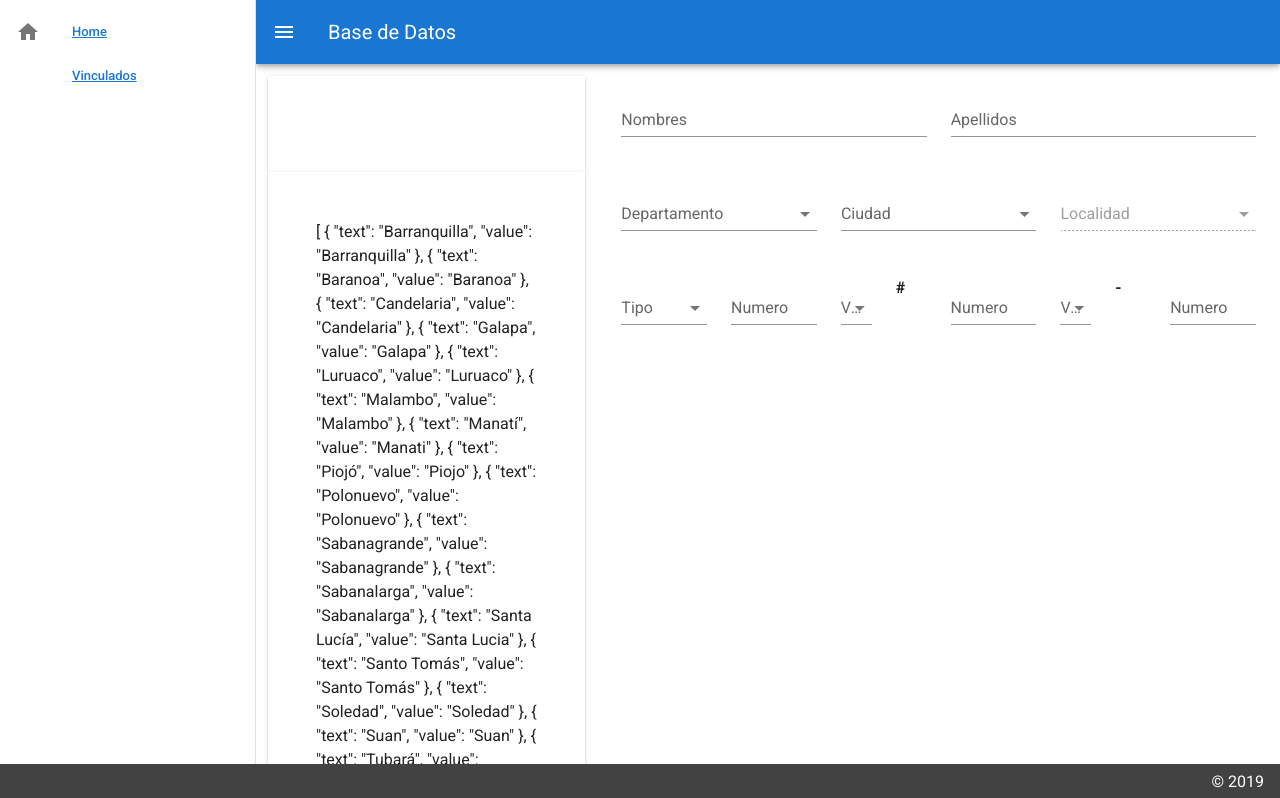
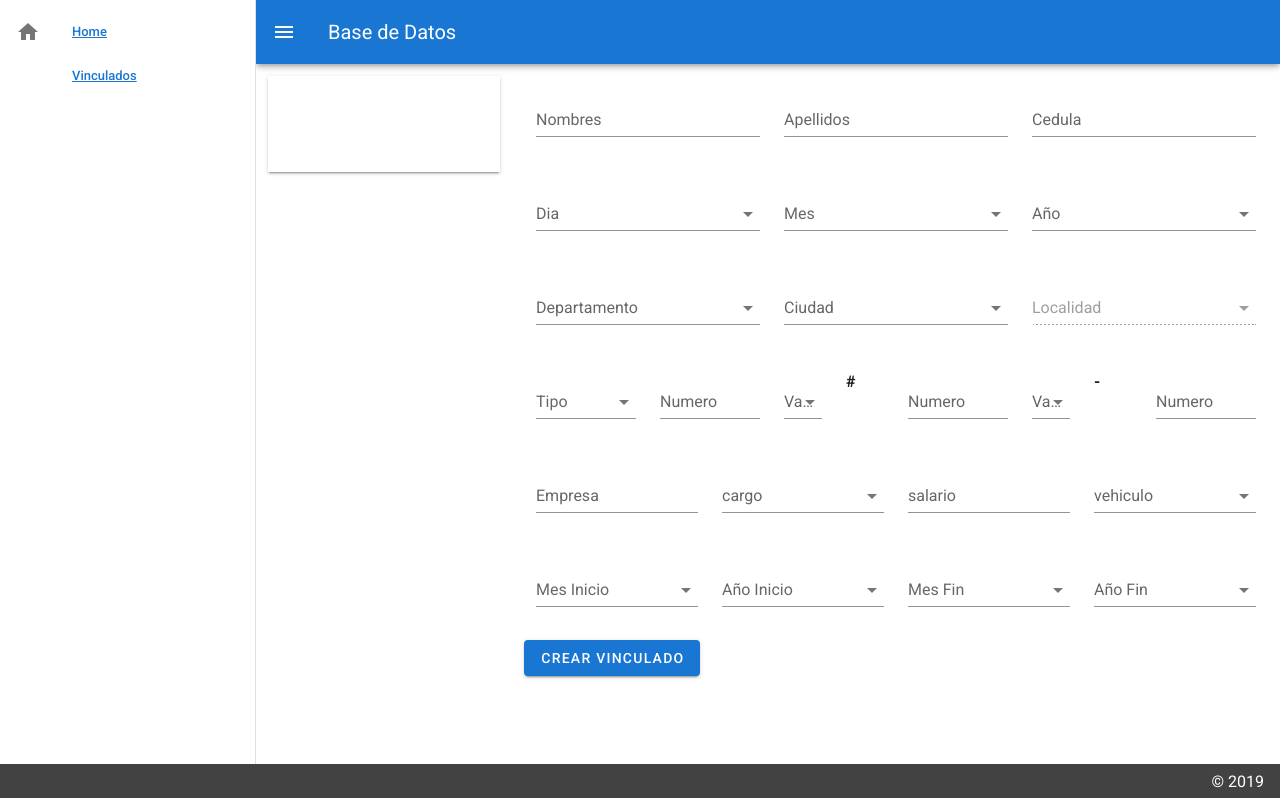
Before and after one commit to casalgado/zabsal, a Vue app: page /#/crear in a window 1280 px wide. Shown: the top 798 px of the page. Built offline with nearby package versions, Linux system fonts and the light colour scheme; no server answers; what vue-textarea-autosize would draw is missing.

Commit message:
form first draft

```diff
--- a/src/components/form/Client.vue
+++ b/src/components/form/Client.vue
@@ -1,18 +1,32 @@
 <template>
   <v-container fluid>
     <v-row>
-      <v-col cols="12" xs="12" sm="4">
-        <v-card class="pa-12" tile>{{ this.state }}</v-card>
-        <v-card class="pa-12" tile>{{ cityOptions }}</v-card>
+      <v-col cols="12" xs="12" sm="3">
+        <v-card class="pa-12" tile>{{ }}</v-card>
       </v-col>
-      <v-col cols="12" xs="12" sm="8">
-        <v-container fluid>
+      <v-col cols="12" xs="12" sm="9">
+        <v-container fluid id="form">
           <v-row>
-            <v-col cols="12" xs="12" sm="6">
+            <v-col cols="12" xs="12" sm="4">
               <v-text-field v-model="first_names" label="Nombres" required />
             </v-col>
-            <v-col cols="12" xs="12" sm="6">
+            <v-col cols="12" xs="12" sm="4">
               <v-text-field v-model="last_names" label="Apellidos" required />
+            </v-col>
+            <v-col cols="12" xs="12" sm="4">
+              <v-text-field v-model="id_number" label="Cedula" required />
+            </v-col>
+          </v-row>
+
+          <v-row>
+            <v-col cols="12" xs="12" sm="4">
+              <v-select v-model="day_of_birth" :items="days" label="Dia" required placeholder />
+            </v-col>
+            <v-col cols="12" xs="12" sm="4">
+              <v-select v-model="month_of_birth" :items="months" label="Mes" required placeholder />
+            </v-col>
+            <v-col cols="12" xs="12" sm="4">
+              <v-select v-model="year_of_birth" :items="years" label="Año" required placeholder />
             </v-col>
           </v-row>
 
@@ -84,6 +98,62 @@
               <v-text-field v-model="plaque_number" label="Numero" required placeholder=" " />
             </v-col>
           </v-row>
+          <v-row>
+            <v-col cols="12" xs="12" sm="3">
+              <v-text-field v-model="company" label="Empresa" required placeholder />
+            </v-col>
+            <v-col cols="12" xs="12" sm="3">
+              <v-select v-model="job_position" :items="job_positions" label="cargo" required />
+            </v-col>
+            <v-col cols="12" xs="12" sm="3">
+              <v-text-field v-model="salary" label="salario" required placeholder />
+            </v-col>
+            <v-col cols="12" xs="12" sm="3">
+              <v-select v-model="vehicle" :items="vehicles" label="vehiculo" required />
+            </v-col>
+          </v-row>
+          <v-row>
+            <v-col cols="12" xs="12" sm="3">
+              <v-select
+                v-model="contract_month_start"
+                :items="months"
+                label="Mes Inicio"
+                required
+                placeholder
+              />
+            </v-col>
+            <v-col cols="12" xs="12" sm="3">
+              <v-select
+                v-model="contract_year_start"
+                :items="years"
+                label="Año Inicio"
+                required
+                placeholder
+              />
+            </v-col>
+            <v-col cols="12" xs="12" sm="3">
+              <v-select
+                v-model="contract_month_end"
+                :items="months"
+                label="Mes Fin"
+                required
+                placeholder
+              />
+            </v-col>
+            <v-col cols="12" xs="12" sm="3">
+              <v-select
+                v-model="contract_year_end"
+                :items="years"
+                label="Año Fin"
+                required
+                placeholder
+              />
+            </v-col>
+          </v-row>
+
+          <v-row>
+            <v-btn class="primary" @click="submit">Crear Vinculado</v-btn>
+          </v-row>
         </v-container>
       </v-col>
     </v-row>
@@ -99,12 +169,22 @@ import {
   cities,
   districts
 } from "./options/address";
+import { days, months, years } from "./options/dates";
+import { education_levels, vehicles, job_positions } from "./options/personal";
+import { clients } from "../../firebase";
 export default {
   name: "Client",
   data() {
     return {
       first_names: "",
       last_names: "",
+      id_number: "",
+      days: days,
+      months: months,
+      years: years,
+      day_of_birth: "",
+      month_of_birth: "",
+      year_of_birth: "",
       state: "",
       states: states,
       city: "",
@@ -120,10 +200,50 @@ export default {
       road_variants_ext_two: "",
       plaque_number: "",
       road_variants: road_variants,
-      road_variants_ext: road_variants_ext
+      road_variants_ext: road_variants_ext,
+      vehicle: "",
+      vehicles: vehicles,
+      education: "",
+      education_levels: education_levels,
+      job_position: "",
+      job_positions: job_positions,
+      company: "",
+      salary: "",
+      contract_year_start: "",
+      contract_month_start: "",
+      contract_year_end: "",
+      contract_month_end: ""
     };
   },
   computed: {
+    form_object() {
+      return {
+        nombres: this.first_names,
+        apellidos: this.last_names,
+        diacumple: this.day_of_birth,
+        mescumple: this.month_of_birth,
+        anocumple: this.year_of_birth,
+        id: this.id_number,
+        departamento: this.state,
+        ciudad: this.city,
+        localidad: this.district,
+        tipo_de_via: this.road_type,
+        num_via_principal: this.road_number_one,
+        var_via_principal: this.road_variants_one,
+        num_via_alterna: this.road_number_two,
+        var_via_alterna: this.road_variants_two,
+        num_placa: this.plaque_number,
+        vehiculo: this.vehicle,
+        educacion: this.education,
+        cargo: this.job_position,
+        empresa: this.company,
+        salario: this.salary,
+        m_i_contrato: this.contract_month_start,
+        a_i_contrato: this.contract_year_start,
+        m_f_contrato: this.contract_month_end,
+        a_f_contrato: this.contract_month_end
+      };
+    },
     cityOptions() {
       if (this.state == "") {
         return [
@@ -136,6 +256,14 @@ export default {
         return cities[this.state];
       }
     }
+  },
+  methods: {
+    submit() {
+      let id_string = this.form_object.id;
+      this.form_object.id = parseInt(this.form_object.id);
+      console.log(this.form_object.id);
+      clients.doc(id_string).set(this.form_object);
+    }
   }
 };
 </script>
--- a/src/components/form/options/address.js
+++ b/src/components/form/options/address.js
@@ -1,25 +1,25 @@
 export { road_types, road_variants, road_variants_ext, states, cities, districts };
 
 const road_types = [
-	{ text: 'Calle', value: 'CL' },
-	{ text: 'Carrera', value: 'KR' },
-	{ text: 'Autopista', value: 'AU' },
-	{ text: 'Avenida', value: 'AV' },
-	{ text: 'Avenida Calle', value: 'AC' },
-	{ text: 'Avenida Carrera', value: 'AK' },
-	{ text: 'Bulevar', value: 'BL' },
-	{ text: 'Carretera', value: 'CT' },
-	{ text: 'Circular', value: 'CQ' },
-	{ text: 'Circunvalar', value: 'CV' },
-	{ text: 'Cuentas Corridas', value: 'CC' },
-	{ text: 'Diagonal', value: 'DG' },
-	{ text: 'Pasaje', value: 'PJ' },
-	{ text: 'Paseo', value: 'PS' },
-	{ text: 'Peatonal', value: 'PT' },
-	{ text: 'Transversal', value: 'TV' },
-	{ text: 'Troncal', value: 'TC' },
-	{ text: 'Variante', value: 'VT' },
-	{ text: 'Via', value: 'VI' }
+	{ text: 'calle', value: 'calle' },
+	{ text: 'carrera', value: 'carrera' },
+	{ text: 'autopista', value: 'autopista' },
+	{ text: 'avenida', value: 'avenida' },
+	{ text: 'avenida calle', value: 'avenida calle' },
+	{ text: 'avenida carrera', value: 'avenida carrera' },
+	{ text: 'bulevar', value: 'bulevar' },
+	{ text: 'carretera', value: 'carretera' },
+	{ text: 'circular', value: 'circular' },
+	{ text: 'circunvalar', value: 'circunvalar' },
+	{ text: 'cuentas corridas', value: 'cuentas corridas' },
+	{ text: 'diagonal', value: 'diagonal' },
+	{ text: 'pasaje', value: 'pasaje' },
+	{ text: 'paseo', value: 'paseo' },
+	{ text: 'peatonal', value: 'peatonal' },
+	{ text: 'transversal', value: 'transversal' },
+	{ text: 'troncal', value: 'troncal' },
+	{ text: 'variante', value: 'variante' },
+	{ text: 'via', value: 'via' }
 ];
 
 const road_variants = [
--- /dev/null
+++ b/src/components/form/options/dates.js
@@ -0,0 +1,108 @@
+export { days, months, years };
+const days = [
+	{ text: '1', value: '1' },
+	{ text: '2', value: '2' },
+	{ text: '3', value: '3' },
+	{ text: '4', value: '4' },
+	{ text: '5', value: '5' },
+	{ text: '6', value: '6' },
+	{ text: '7', value: '7' },
+	{ text: '8', value: '8' },
+	{ text: '9', value: '9' },
+	{ text: '10', value: '10' },
+	{ text: '11', value: '11' },
+	{ text: '12', value: '12' },
+	{ text: '13', value: '13' },
+	{ text: '14', value: '14' },
+	{ text: '15', value: '15' },
+	{ text: '16', value: '16' },
+	{ text: '17', value: '17' },
+	{ text: '18', value: '18' },
+	{ text: '19', value: '19' },
+	{ text: '20', value: '20' },
+	{ text: '21', value: '21' },
+	{ text: '22', value: '22' },
+	{ text: '23', value: '23' },
+	{ text: '24', value: '24' },
+	{ text: '25', value: '25' },
+	{ text: '26', value: '26' },
+	{ text: '27', value: '27' },
+	{ text: '28', value: '28' },
+	{ text: '29', value: '29' },
+	{ text: '30', value: '30' },
+	{ text: '31', value: '31' }
+];
+
+const months = [
+	{ text: 'ene', value: 'ene' },
+	{ text: 'feb', value: 'feb' },
+	{ text: 'mar', value: 'mar' },
+	{ text: 'abr', value: 'abr' },
+	{ text: 'may', value: 'may' },
+	{ text: 'jun', value: 'jun' },
+	{ text: 'jul', value: 'jul' },
+	{ text: 'ago', value: 'ago' },
+	{ text: 'sep', value: 'sep' },
+	{ text: 'oct', value: 'oct' },
+	{ text: 'nov', value: 'nov' },
+	{ text: 'dic', value: 'dic' }
+];
+
+const years = [
+	{ text: '2005', value: '2005' },
+	{ text: '2004', value: '2004' },
+	{ text: '2003', value: '2003' },
+	{ text: '2002', value: '2002' },
+	{ text: '2001', value: '2001' },
+	{ text: '2000', value: '2000' },
+	{ text: '1999', value: '1999' },
+	{ text: '1998', value: '1998' },
+	{ text: '1997', value: '1997' },
+	{ text: '1996', value: '1996' },
+	{ text: '1995', value: '1995' },
+	{ text: '1994', value: '1994' },
+	{ text: '1993', value: '1993' },
+	{ text: '1992', value: '1992' },
+	{ text: '1991', value: '1991' },
+	{ text: '1990', value: '1990' },
+	{ text: '1989', value: '1989' },
+	{ text: '1988', value: '1988' },
+	{ text: '1987', value: '1987' },
+	{ text: '1986', value: '1986' },
+	{ text: '1985', value: '1985' },
+	{ text: '1984', value: '1984' },
+	{ text: '1983', value: '1983' },
+	{ text: '1982', value: '1982' },
+	{ text: '1981', value: '1981' },
+	{ text: '1980', value: '1980' },
+	{ text: '1979', value: '1979' },
+	{ text: '1978', value: '1978' },
+	{ text: '1977', value: '1977' },
+	{ text: '1976', value: '1976' },
+	{ text: '1975', value: '1975' },
+	{ text: '1974', value: '1974' },
+	{ text: '1973', value: '1973' },
+	{ text: '1972', value: '1972' },
+	{ text: '1971', value: '1971' },
+	{ text: '1970', value: '1970' },
+	{ text: '1969', value: '1969' },
+	{ text: '1968', value: '1968' },
+	{ text: '1967', value: '1967' },
+	{ text: '1966', value: '1966' },
+	{ text: '1965', value: '1965' },
+	{ text: '1964', value: '1964' },
+	{ text: '1963', value: '1963' },
+	{ text: '1962', value: '1962' },
+	{ text: '1961', value: '1961' },
+	{ text: '1960', value: '1960' },
+	{ text: '1959', value: '1959' },
+	{ text: '1958', value: '1958' },
+	{ text: '1957', value: '1957' },
+	{ text: '1956', value: '1956' },
+	{ text: '1955', value: '1955' },
+	{ text: '1954', value: '1954' },
+	{ text: '1953', value: '1953' },
+	{ text: '1952', value: '1952' },
+	{ text: '1951', value: '1951' },
+	{ text: '1950', value: '1950' }
+];
--- /dev/null
+++ b/src/components/form/options/personal.js
@@ -0,0 +1,32 @@
+export { education_levels, vehicles, job_positions };
+
+const education_levels = [
+	{ text: 'tecnico', value: 'tecnico' },
+	{ text: 'tecnologo', value: 'tecnologo' },
+	{ text: 'profesional', value: 'profesional' },
+	{ text: 'especializacion', value: 'especializacion' },
+	{ text: 'maestria', value: 'maestria' },
+	{ text: 'doctorado', value: 'doctorado' }
+];
+
+const vehicles = [ { text: 'si', value: true }, { text: 'no', value: false } ];
+
+const job_positions = [
+	{ text: 'Administrativo', value: 'Administrativo' },
+	{ text: 'Analista', value: 'Analista' },
+	{ text: 'Auxiliar, asistencial y otros', value: 'Auxiliar, asistencial y otros' },
+	{ text: 'Coordinador, supervisor o especialista', value: 'Coordinador, supervisor o especialista' },
+	{ text: 'Directivo', value: 'Directivo' },
+	{ text: 'Docente', value: 'Docente' },
+	{ text: 'Gerente', value: 'Gerente' },
+	{ text: 'Gerente Senior', value: 'Gerente Senior' },
+	{ text: 'Independiente', value: 'Independiente' },
+	{ text: 'Operativo', value: 'Operativo' },
+	{ text: 'Pensionado', value: 'Pensionado' },
+	{ text: 'Presidente', value: 'Presidente' },
+	{ text: 'Profesional', value: 'Profesional' },
+	{ text: 'Profesional Junior', value: 'Profesional Junior' },
+	{ text: 'Profesional Senior', value: 'Profesional Senior' },
+	{ text: 'Socio', value: 'Socio' },
+	{ text: 'Vicepresidente', value: 'Vicepresidente' }
+];
--- a/src/components/table/Family.vue
+++ b/src/components/table/Family.vue
@@ -6,7 +6,7 @@
 import { mapState } from "vuex";
 import { fetchById } from "../../firebase";
 import RenderTable from "./RenderTable";
-import { getClientName } from "../../firebase";
+import { getClient } from "../../firebase";
 
 export default {
   name: "Clients",
@@ -45,7 +45,7 @@ export default {
   computed: mapState(["salary"]),
   mounted() {
     this.getItems();
-    getClientName(this.id).then(e => {
+    getClient(this.id).then(e => {
       this.$store.commit("setTitle", `${e.nombres} ${e.apellidos}`);
     });
   },
--- a/src/components/table/RenderTable.vue
+++ b/src/components/table/RenderTable.vue
@@ -17,7 +17,7 @@
         <v-card class="pa-5" outlined tile>
           <ContactButtons v-if="this.showButtons" />
           <div v-for="item in this.selected" :key="item.id">
-            <div v-for="(value, name) in item" :key="value">
+            <div v-for="(value, name) in item" :key="name">
               <p>
                 <strong>{{ name }}:</strong>
                 {{ value }}
--- a/src/components/table/Socials.vue
+++ b/src/components/table/Socials.vue
@@ -6,7 +6,7 @@
 import { mapState } from "vuex";
 import { fetchById } from "../../firebase";
 import RenderTable from "./RenderTable";
-import { getClientName } from "../../firebase";
+import { getClient } from "../../firebase";
 
 export default {
   name: "Clients",
@@ -46,7 +46,8 @@ export default {
   computed: mapState(["salary"]),
   mounted() {
     this.getItems();
-    getClientName(this.id).then(e => {
+
+    getClient(this.id).then(e => {
       this.$store.commit("setTitle", `${e.nombres} ${e.apellidos}`);
     });
   },
--- a/src/firebase.js
+++ b/src/firebase.js
@@ -60,7 +60,7 @@ export function fetchById(collection, id) {
 	});
 }
 
-export function getClientName(id) {
+export function getClient(id) {
 	return new Promise(function(resolve) {
 		db
 			.collection(`clients`)
```
Also changed, not shown: .eslintrc.js.
